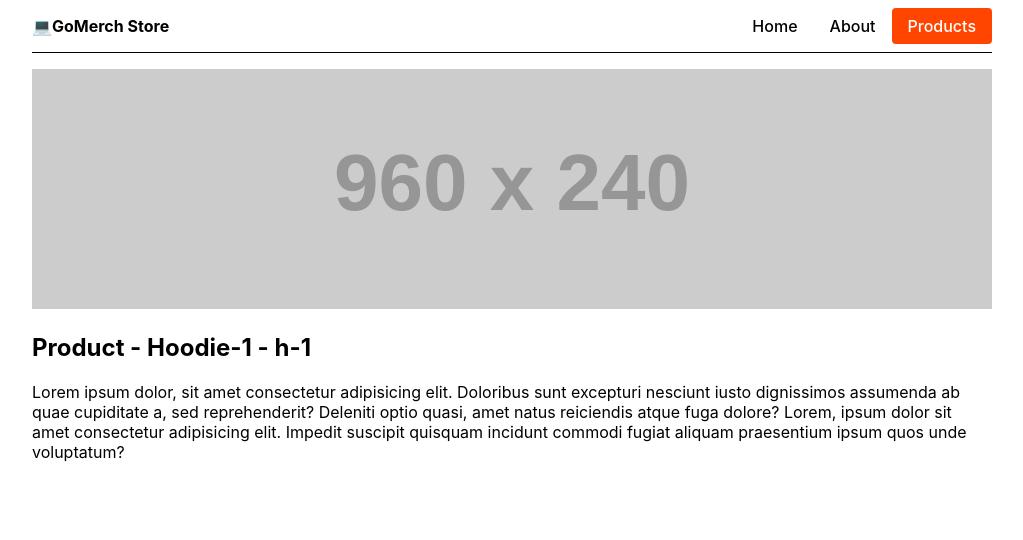
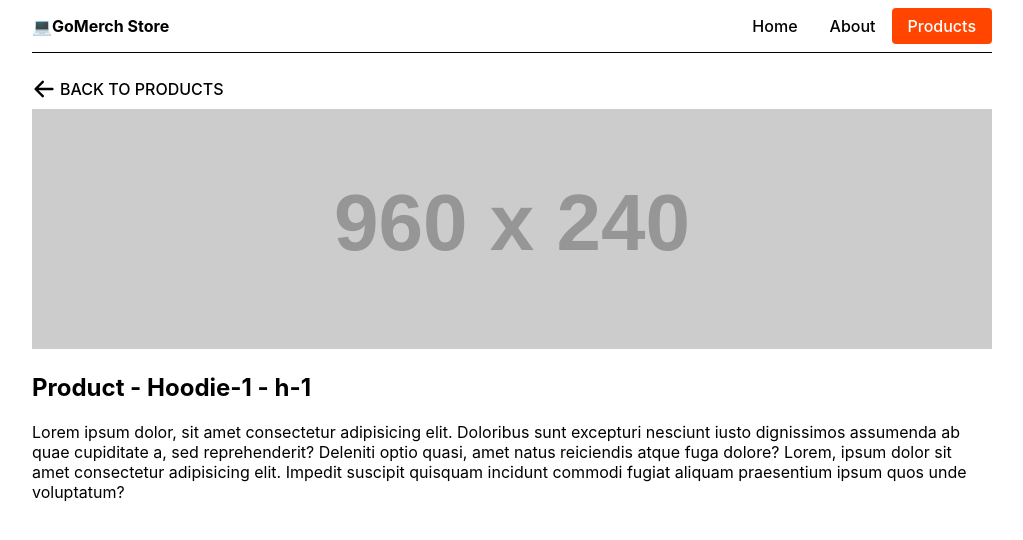
Before and after one commit to Allovallo/routes-2, a React (Create React App) app: page /products/h-1 in a window 1280 px wide. Shown: the top 540 px of the page, without its empty margins (128-1151 px from the left). Built offline with nearby package versions, Linux system fonts and the light colour scheme.

Commit message:
BackLink added

```diff
--- /dev/null
+++ b/src/components/BackLink.jsx
@@ -0,0 +1,27 @@
+import { HiArrowLeft } from "react-icons/hi";
+import { Link } from "react-router-dom";
+import styled from "styled-components";
+
+const StyledLink = styled(Link)`
+  display: inline-flex;
+  align-items: center;
+  gap: 4px;
+  padding: 8px 0;
+  color: black;
+  text-decoration: none;
+  font-weight: 500;
+  text-transform: uppercase;
+
+  :hover {
+    color: orangered;
+  }
+`;
+
+export const BackLink = ({ to, children }) => {
+  return (
+    <StyledLink to={to}>
+      <HiArrowLeft size="24" />
+      {children}
+    </StyledLink>
+  );
+};
--- a/src/pages/ProductDetails.jsx
+++ b/src/pages/ProductDetails.jsx
@@ -1,12 +1,16 @@
-import { useParams } from "react-router-dom";
+import { useParams, useLocation } from "react-router-dom";
 import { getProductById } from "../fakeAPI";
+import { BackLink } from "../components/BackLink";
 
 export const ProductDetails = () => {
     const { id } = useParams();
     const product = getProductById(id);
+    const location = useLocation();
+    const backLinkHref = location.state?.from ?? "/products";
 
     return (
         <main>
+            <BackLink to={backLinkHref}>Back to products</BackLink>
             <img src="https://via.placeholder.com/960x240" alt="" />
             <div>
                 <h2>
```
Also changed, not shown: src/pages/Products.jsx (+5 -5 lines).
